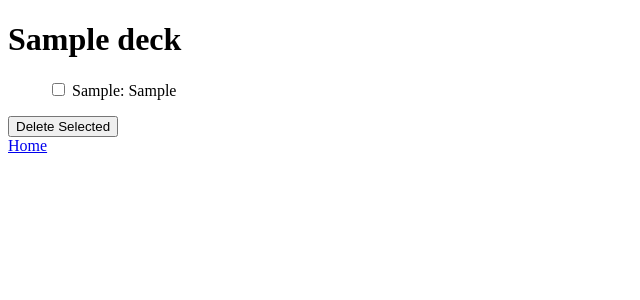
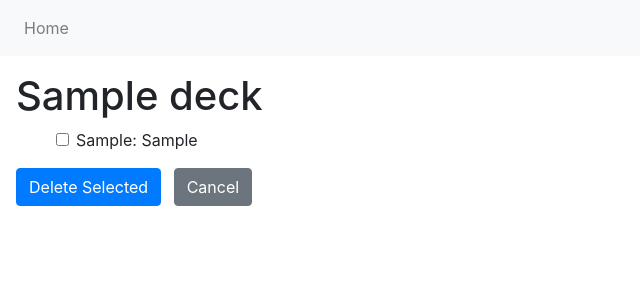
Before and after one commit to olaswhitley/flashcard_web, a Django app: page /cards/deck/1/delete-cards/ in a window 1280 px wide. Shown: the top 300 px of the page, without its empty margins (0-640 px from the left). Run offline with Django 5.2, Linux system fonts and the light colour scheme; tables that the repository leaves empty hold one stand-in row (values such as "Sample post"); some libraries are stand-ins or nearby versions.

Commit message:
Add navbar and improve UI styling

```diff
--- a/cards/templates/cards/create-deck.html
+++ b/cards/templates/cards/create-deck.html
@@ -5,6 +5,9 @@
     <form action="{% url 'create-deck' %}" method="post">
         {% csrf_token %}
         {{ deck_form.name }}
-        <input type="submit">
+        <div class="mt-2">
+            <button class="btn btn-primary mr-2" type="submit">Enter</button>
+            <a class="btn btn-secondary" href="{% url 'index' %}">Cancel</a>
+        </div>
     </form>
 {% endblock %}
--- a/cards/templates/cards/deck.html
+++ b/cards/templates/cards/deck.html
@@ -1,4 +1,20 @@
 {% extends "cards/layout.html" %}
+
+    {% block nav %}
+        {% if not delete_mode %}
+            <a class="nav-link" href="{% url 'add_card' deck.id %}">
+                Add Card
+            </a>
+
+            <a class="nav-link" href="{% url 'delete_cards' deck.id %}">
+                Delete Cards
+            </a>
+
+            <a class="nav-link" href="{% url 'delete_deck' deck.id %}">
+                Delete Deck
+            </a>
+        {% endif %}
+    {% endblock %}
 
 {% block body %}
     <h1>{{ deck.name }}</h1>
@@ -9,16 +25,25 @@
 
             <ul style="list-style-type:none;">
                 {% for card in cards %}
-                    <li>
-                        <label>
-                            <input type="checkbox" name="cards" value="{{ card.id }}">
+                    <div class="form-check">
+                        <input
+                            class="form-check-input"
+                            type="checkbox"
+                            name="cards"
+                            value="{{ card.id }}"
+                            id="card-{{ card.id }}"
+                        >
+
+                        <label class="form-check-label" for="card-{{ card.id }}">
                             {{ card.front }}: {{ card.back }}
                         </label>
-                    </li>
+                    </div>
                 {% endfor %}
             </ul>
-
-            <button type="submit">Delete Selected</button>
+            <div class="mt-2">
+                <button class="btn btn-primary mr-2" type="submit">Delete Selected</button>
+                <a class="btn btn-secondary" href="{% url 'deck' deck.id %}">Cancel</a>
+            </div>
         </form>
 
     {% else %}
@@ -27,18 +52,6 @@
                 <li>{{ card.front }}: {{ card.back }}</li>
             {% endfor %}
         </ul>
-
-        <a href="{% url 'add_card' deck.id %}">
-            Add Card
-        </a>
-
-        <a href="{% url 'delete_cards' deck.id %}">
-            Delete Cards
-        </a>
-
-        <a href="{% url 'delete_deck' deck.id %}">
-            Delete Deck
-        </a>
     {% endif %}
 
 {% endblock %}
--- a/cards/templates/cards/delete-deck.html
+++ b/cards/templates/cards/delete-deck.html
@@ -5,7 +5,9 @@
     <p>Are you sure you want to delete this deck?</p>
     <form method="post">
         {% csrf_token %}
-        <button type="submit">Delete</button>
+        <div class="mt-2">
+            <button class="btn btn-primary mr-2" type="submit">Delete</button>
+            <a class="btn btn-secondary" href="{% url 'deck' deck.id %}">Cancel</a>
+        </div>
     </form>
-    <a href="{% url 'deck' deck.id %}">Cancel</a>
 {% endblock %}
--- a/cards/templates/cards/layout.html
+++ b/cards/templates/cards/layout.html
@@ -2,10 +2,23 @@
 <html lang="en">
     <head>
         <title>Cards</title>
+        <link rel="stylesheet" href="https://stackpath.bootstrapcdn.com/bootstrap/4.4.1/css/bootstrap.min.css" integrity="sha384-Vkoo8x4CGsO3+Hhxv8T/Q5PaXtkKtu6ug5TOeNV6gBiFeWPGFN9MuhOf23Q9Ifjh" crossorigin="anonymous">
     </head>
+
     <body>
-        {% block body %}
-        {% endblock %}
-        <a href="{% url 'index' %}">Home</a>
+        <nav class="navbar navbar-expand-lg navbar-light bg-light">
+
+            <div class="navbar-nav">
+                <a class="nav-link" href="{% url 'index' %}">Home</a>
+
+                {% block nav %}
+                {% endblock %}
+            </div>
+        </nav>
+
+        <main class="p-3">
+            {% block body %}
+            {% endblock %}
+        </main>
     </body>
 </html>
```
Also changed, not shown: cards/templates/cards/add-card.html (+5 -2 lines), cards/templates/cards/index.html (+7 -3 lines).
